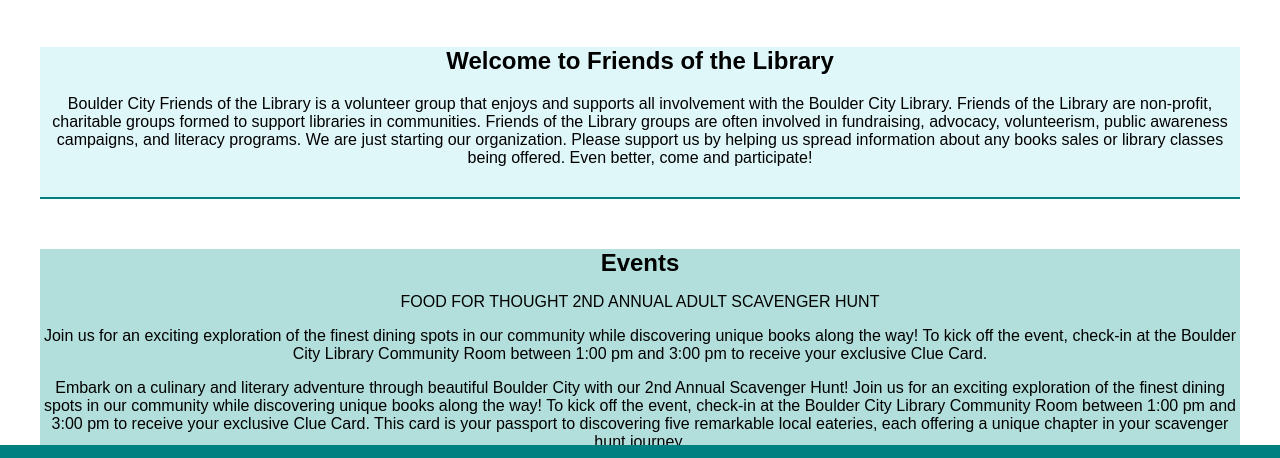
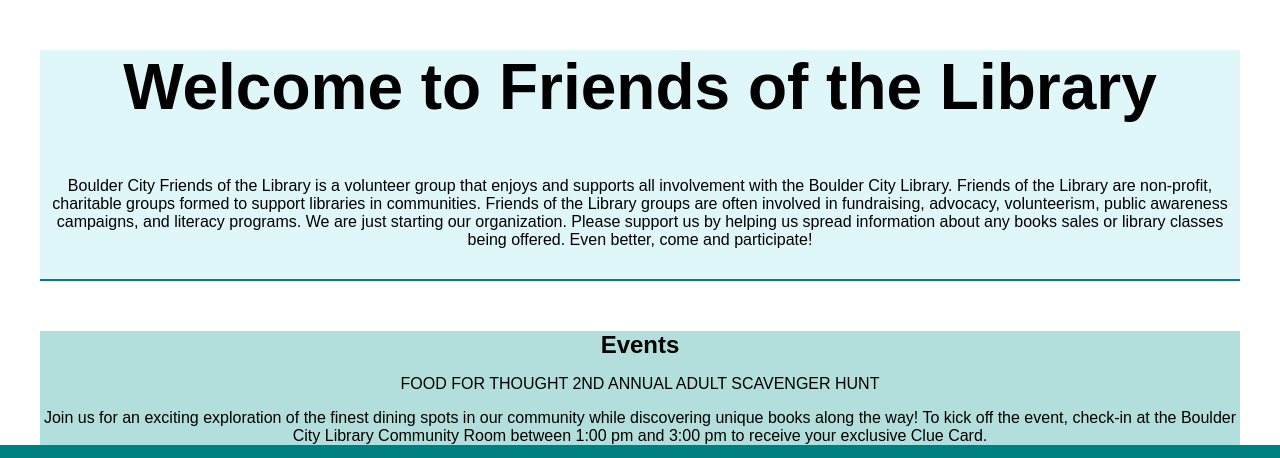
Before and after one commit to FriendsoftheLibrary/BoulderCity, a plain HTML site: page index.html in a window 1280 px wide. Shown: the part 307-765 px from the top of the page. Drawn offline with Linux system fonts and the light colour scheme.

Commit message:
Update style.css

```diff
--- a/style.css
+++ b/style.css
@@ -2,6 +2,10 @@ body {
     margin: 0;
     padding: 0;
     font-family: 'Arial', sans-serif;
+}
+
+.home-section h2 {
+    font-size: 64px;
 }
 
 header {
```
